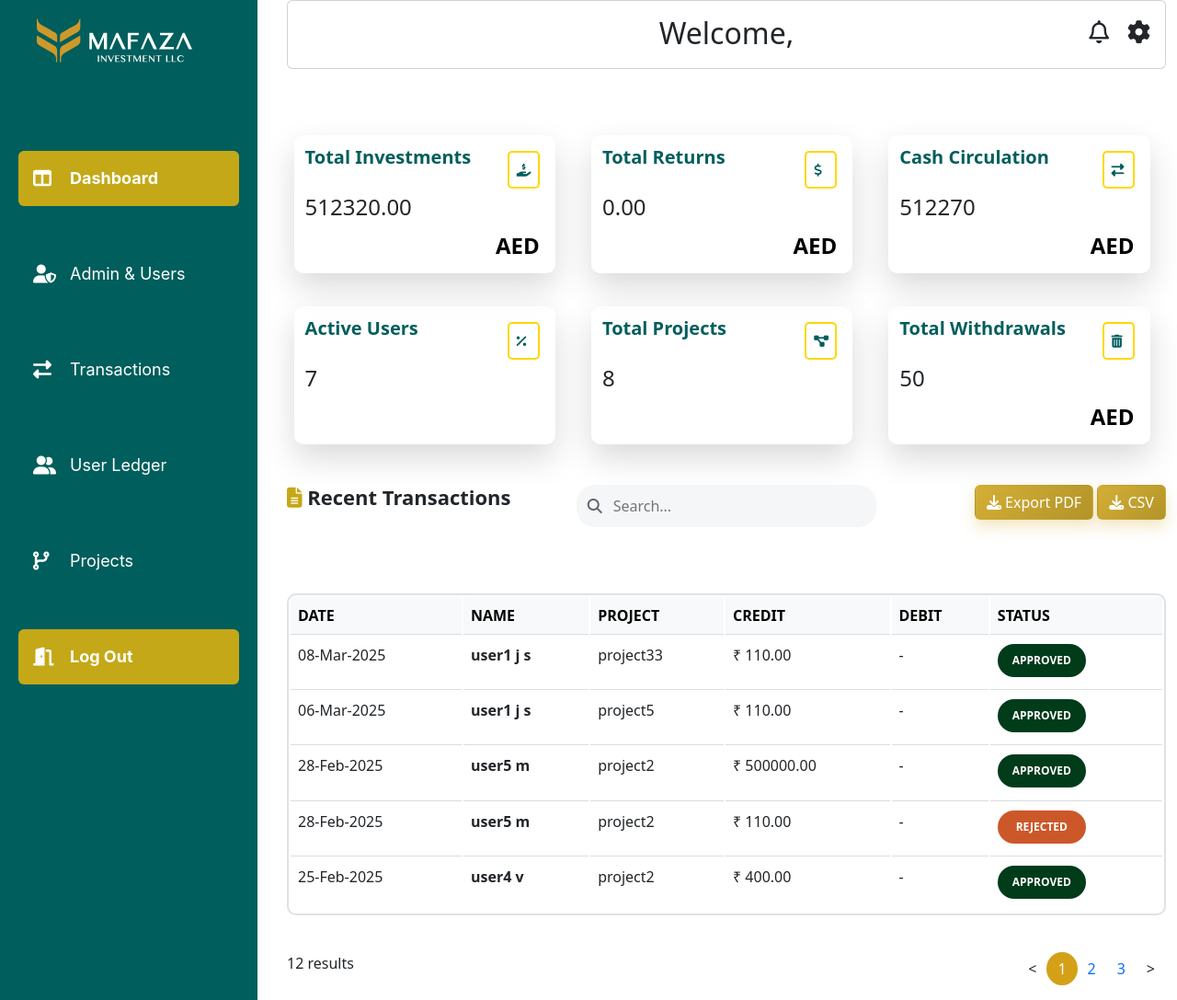
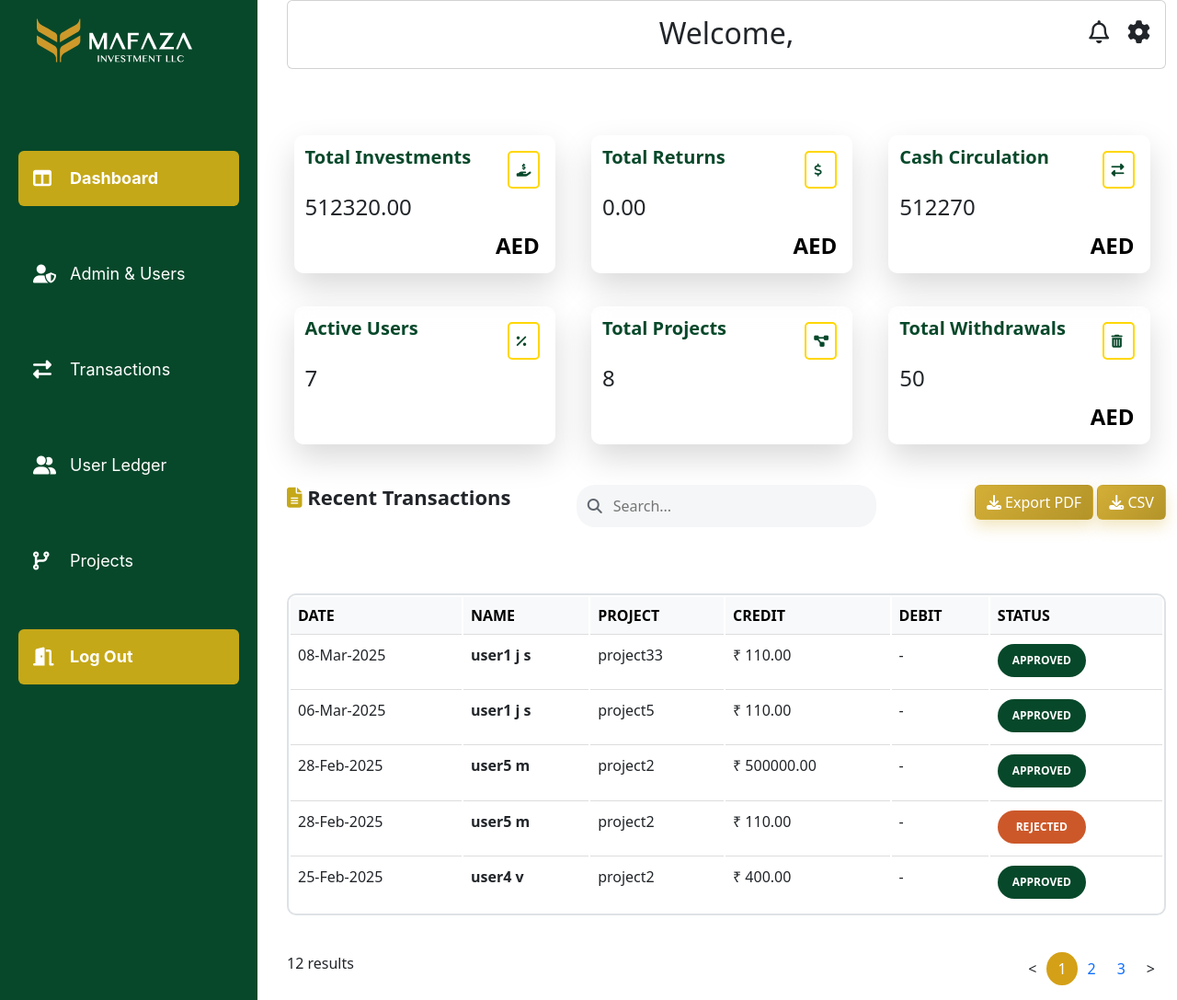
Before and after one commit to lagariasalam/mafaza, a Django app: page /mafazapp/admin/transactions/ in a window 1280 px wide. Shown: the whole page at 92% size. Run offline with Django 5.2, Linux system fonts and the light colour scheme; a user stored in the database is signed in; data comes from the database, SQL or seed files in the repository.

Commit message:
newcolor

```diff
--- a/mafazapp/static/css/style.css
+++ b/mafazapp/static/css/style.css
@@ -15,7 +15,7 @@
 }
 
 .bodyhome {
-    background-color: #005e5c;
+    background-color: #07482a;
     color: white;
     text-align: center;
 }
@@ -442,7 +442,7 @@
     overflow: hidden;
     width: 280px;
     height: 150vh;
-    background-color: #005e5c;
+    background-color: #07482a;
     color: white;
     padding: 20px;
     display: flex;
@@ -707,7 +707,7 @@
 h4 {
     font-weight: bold;
     font-size: 20px;
-    color: #005e5c;
+    color: #07482a;
     padding: 10px;
 
 }
@@ -721,7 +721,7 @@
     border-radius: 5px;
     background: white;
     font-size: 14px;
-    color: #005e5c;
+    color: #07482a;
     width: 35px;
 }
 
@@ -948,7 +948,7 @@
 }
 
 .badge3 {
-    background: #003B1AFF;
+    background: #07482a;
 
 }
 
```
